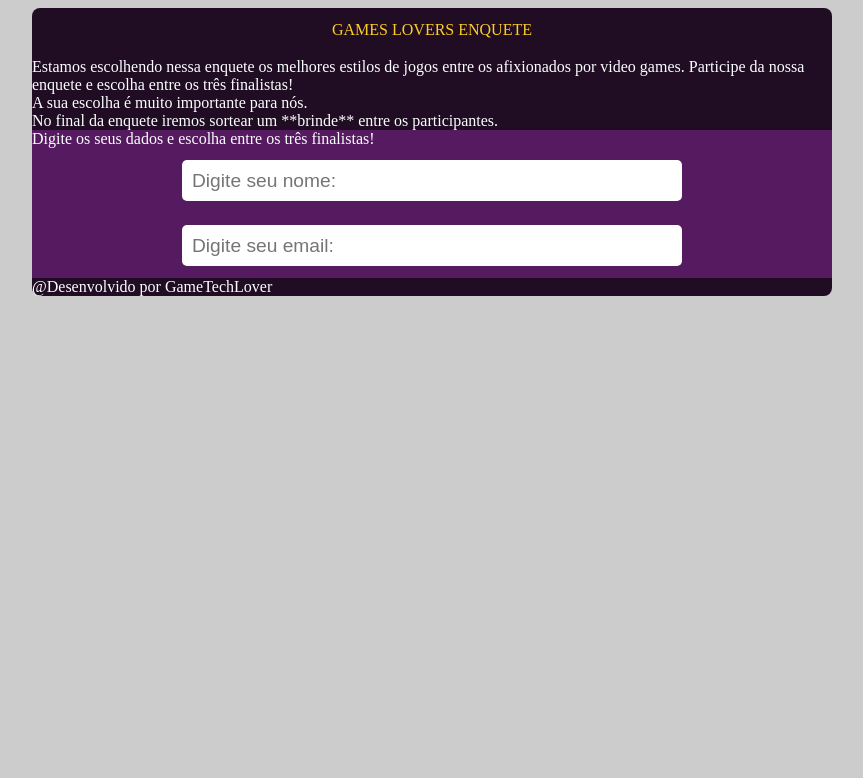
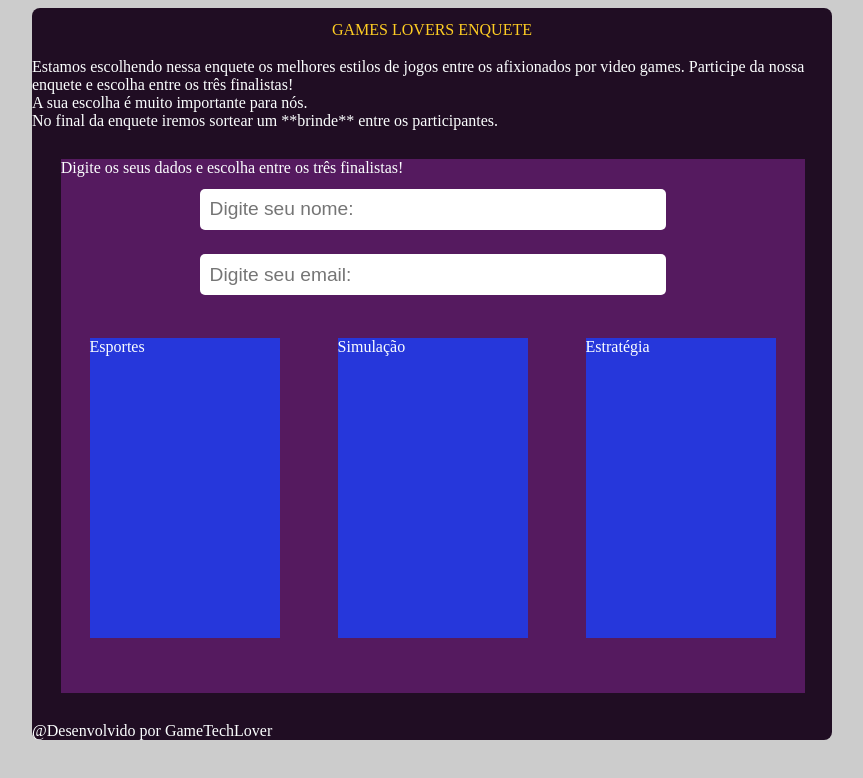
Before and after one commit to Vinist021/Projeto_Enquete, a plain HTML site: page index.html in a window 1280 px wide. Shown: the whole page, without its empty margins (208-1071 px from the left). Drawn offline with Linux system fonts and the light colour scheme.

Commit message:
Paineis inicias criados a alinhados

```diff
--- a/index.html
+++ b/index.html
@@ -42,11 +42,10 @@
         padding-bottom: 1.2rem;
     }
 
-
-
-
     .container-interno{
         background-color: #551A5F;
+        margin: 1.8rem;
+        width: 93%;
     }
 
     .dados{
@@ -57,7 +56,39 @@
         padding:
     }
 
+    .paineis{
+        display: flex;
+        flex-direction: row;
+    }
 
+    .esportes-ext{
+
+        background-color: #2637DB;
+        width: 200px;
+        height: 300px;
+        margin: 1.8rem;
+        position: relative;
+        top: -1.625rem;
+
+    }
+
+    .simulacao-ext{
+        background-color: #2637DB;
+        width: 200px;
+        height: 300px;
+        margin: 1.8rem;
+        position: relative;
+        top: -1.625rem;
+    }
+
+    .estrategia-ext{
+        background-color: #2637DB;
+        width: 200px;
+        height: 300px;
+        margin: 1.8rem;
+        position: relative;
+        top: -1.625rem;
+    }
 
 </style>
 
@@ -91,9 +122,36 @@
 
                 <div class="dados">
                     <input type="text" placeholder="Digite seu nome:">
-                    <input type="email" placeholder="Digite seu email:">
+                    <input type="email" placeholder="Digite seu email:" style="margin-bottom: 40px;">
                 </div>
 
+                <div class="paineis">
+
+                    <div class="esportes-ext">
+
+                        <div class="esportes-int">
+                            Esportes
+                        </div>
+
+                    </div>
+
+                    <div class="simulacao-ext">
+
+                        <div class="simulacao-int">
+                            Simulação
+                        </div>
+
+                    </div>
+
+                    <div class="estrategia-ext">
+
+                        <div class="estrategia-int">
+                            Estratégia
+                        </div>
+
+                    </div>
+
+                </div>
 
             </div>
 
```
